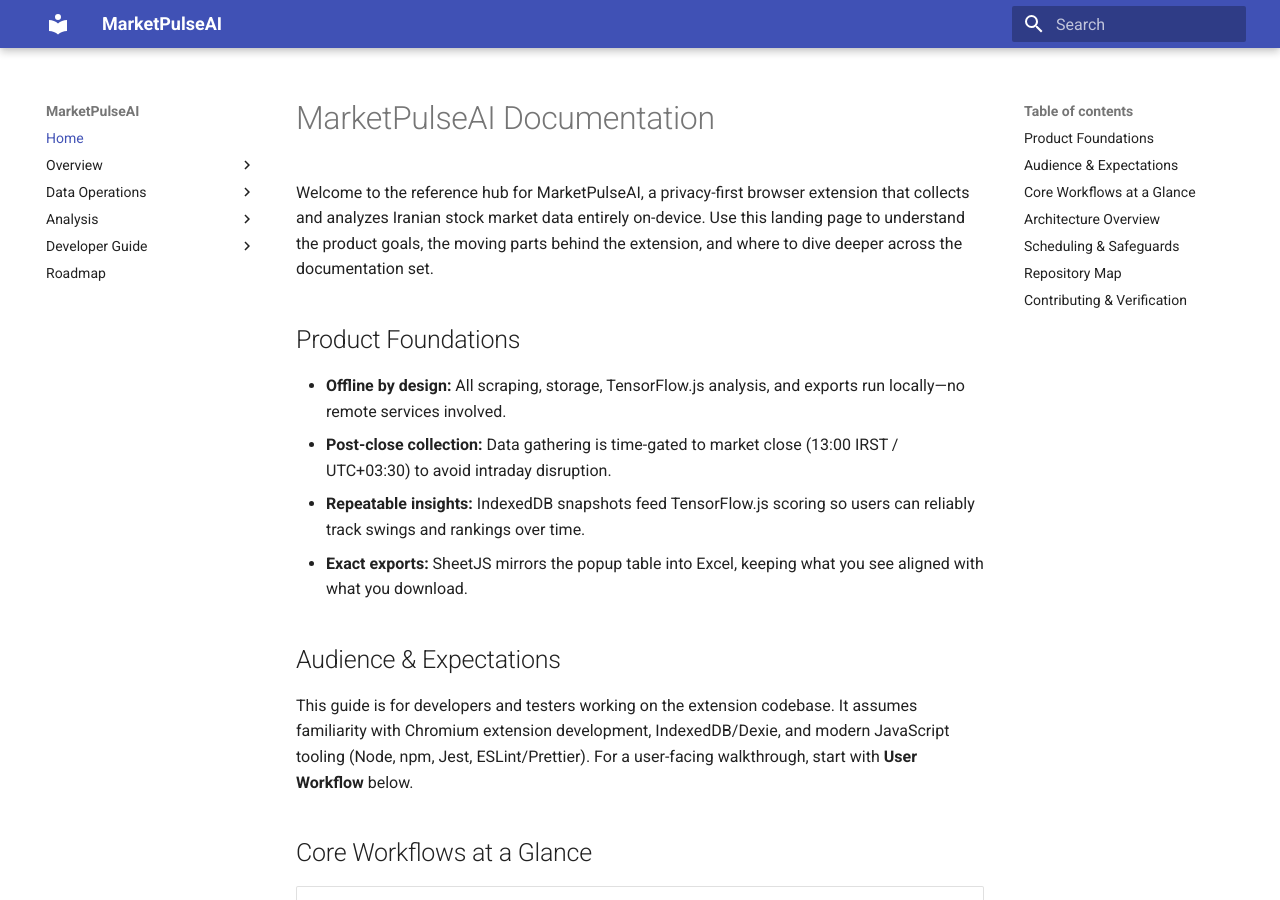
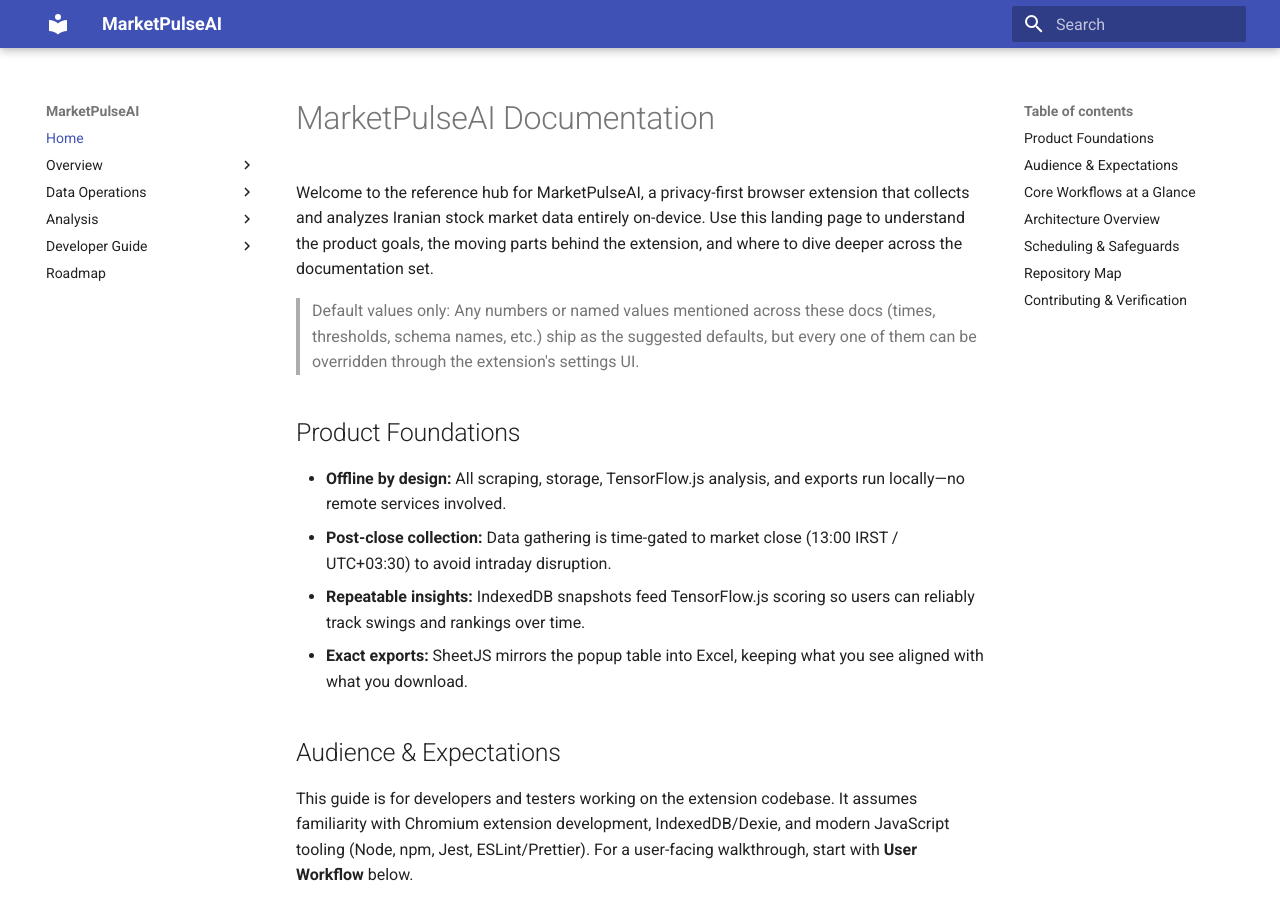
Before and after one commit to shari-ar/MarketPulseAI, an MkDocs documentation site: the page built from docs/index.md, in a window 1280 px wide and 900 px high. Built offline with MkDocs 1.6.1 and Material for MkDocs 9.7.7, drawn with Linux system fonts in a browser that asks for light colours.

Commit message:
Document configurable defaults in docs

```diff
--- a/docs/index.md
+++ b/docs/index.md
@@ -1,6 +1,8 @@
 # MarketPulseAI Documentation
 
 Welcome to the reference hub for MarketPulseAI, a privacy-first browser extension that collects and analyzes Iranian stock market data entirely on-device. Use this landing page to understand the product goals, the moving parts behind the extension, and where to dive deeper across the documentation set.
+
+> Default values only: Any numbers or named values mentioned across these docs (times, thresholds, schema names, etc.) ship as the suggested defaults, but every one of them can be overridden through the extension's settings UI.
 
 ## Product Foundations
 
```
Also changed, not shown: docs/configuration.md (+2 -0 lines).
